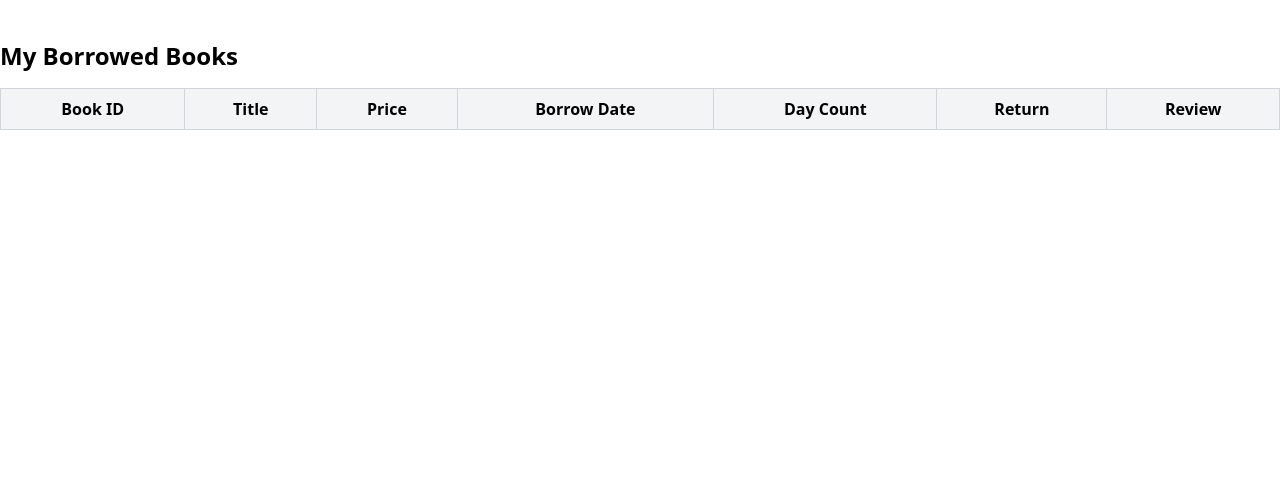
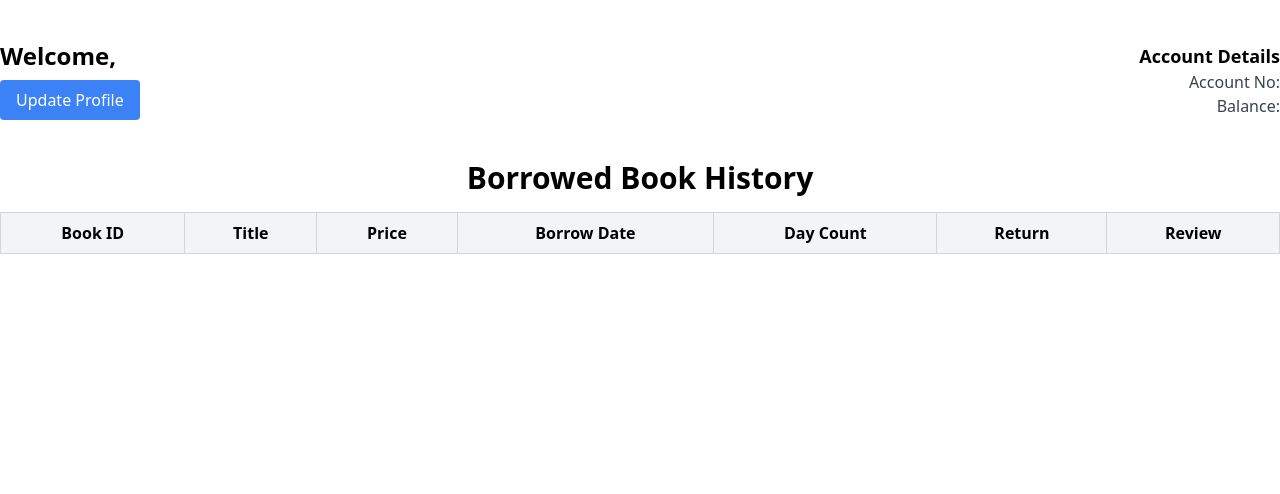
Before and after one commit to DurjoyKumar177/Library_Management_System, a Django app: page /books/book_history/ in a window 1280 px wide. Shown: the part 78-572 px from the top of the page. Run offline with Django 5.2, Linux system fonts and the light colour scheme; a user stored in the database is signed in; data comes from the database, SQL or seed files in the repository; both versions use the stored data as it was after the commit; lists and menus that the app fills with data are empty.

Commit message:
add book history and return book

```diff
--- a/books/templates/books/my_books.html
+++ b/books/templates/books/my_books.html
@@ -2,7 +2,26 @@
 
 {% block content %}
 <div class="container mx-auto mt-10">
-    <h1 class="text-2xl font-bold mb-4">My Borrowed Books</h1>
+    <!-- Header Section -->
+    <div class="flex justify-between items-center mb-6">
+        <!-- User Details on the Left -->
+        <div>
+            <h1 class="text-2xl font-bold">Welcome, {{ request.user.first_name }} {{ request.user.last_name }}</h1>
+            <a href="{% url 'profile' %}" class="bg-blue-500 hover:bg-blue-700 text-white px-4 py-2 rounded mt-2 inline-block">
+                Update Profile
+            </a>
+        </div>
+        <!-- Account Details on the Right -->
+        <div class="text-right">
+            <h3 class="text-lg font-semibold">Account Details</h3>
+            <p class="text-gray-700">Account No: <span class="font-medium">{{ request.user.account.account_no }}</span></p>
+            <p class="text-gray-700">Balance: <span class="font-medium">{{ request.user.account.balance }}</span></p>
+        </div>
+    </div>
+
+    <!-- Borrowed Books Section -->
+    <div class="mt-10">
+        <h2 class="text-3xl font-bold mb-4 text-center">Borrowed Book History</h2>
         <table class="table-auto w-full border-collapse border border-gray-300">
             <thead>
                 <tr class="bg-gray-100">
@@ -41,4 +60,5 @@
             </tbody>
         </table>
     </div>
+</div>
 {% endblock %}
--- a/books/views.py
+++ b/books/views.py
@@ -1,6 +1,7 @@
 from django.views.generic import ListView, DetailView
 from django.shortcuts import render, redirect, get_object_or_404
 from django.contrib.auth.decorators import login_required
+from django.contrib.auth.mixins import LoginRequiredMixin
 from django.utils.decorators import method_decorator
 from django.contrib import messages
 from .models import Book, Borrow, Category
@@ -68,6 +69,11 @@ def borrow_book(request, book_id):
     book = get_object_or_404(Book, id=book_id)
     user_account = request.user.account
 
+    # Check if the user has already borrowed this book and hasn't returned it
+    if Borrow.objects.filter(user=request.user, book=book, returned=False).exists():
+        messages.error(request, f"You have already borrowed '{book.title}'. Check your 'My Books' for details.")
+        return redirect('book_list')
+
     # Check if the user has enough balance
     if user_account.balance >= book.borrowprice:
         if book.quantity > 0:
@@ -102,6 +108,7 @@ def borrow_book(request, book_id):
 
     return redirect('book_list')
 
+
 @login_required
 def return_book(request, book_id):
     borrow = get_object_or_404(Borrow, user=request.user, book_id=book_id, returned=False)
@@ -110,6 +117,11 @@ def return_book(request, book_id):
     # Update the borrow record
     borrow.returned = True
     borrow.save()
+
+    # Increment the book quantity
+    book = borrow.book
+    book.quantity += 1
+    book.save()
 
     # Refund the book price to the user's account
     refund_amount = borrow.book.borrowprice
@@ -132,6 +144,7 @@ def return_book(request, book_id):
 
     return redirect('book_history')
 
+
 @login_required
 def review_book(request, book_id):
     if request.method == 'POST':
@@ -145,3 +158,12 @@ def review_book(request, book_id):
     else:
         form = ReviewForm()
     return render(request, 'books/review_book.html', {'form': form})
+
+class MyBookView(LoginRequiredMixin, ListView):
+    model = Borrow
+    template_name = 'books/my_books.html'
+    context_object_name = 'borrows'
+
+    def get_queryset(self):
+        # Fetch only the books borrowed by the logged-in user
+        return Borrow.objects.filter(user=self.request.user).order_by('-borrow_date')
```
Also changed, not shown: books/templates/books/borrowed_book.html (added, +59 -0 lines), db.sqlite3. Lines whose indentation alone changed are shown as unchanged.
